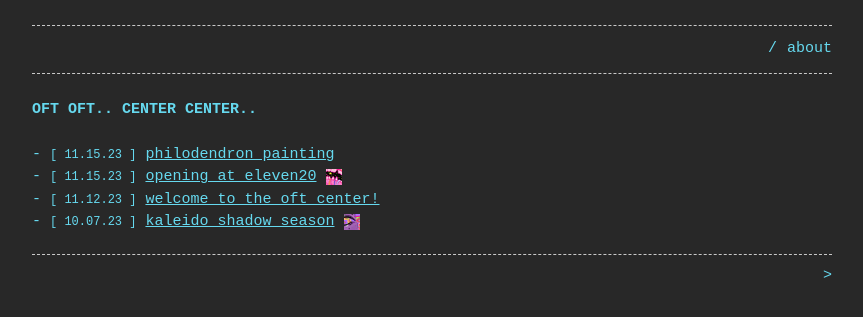
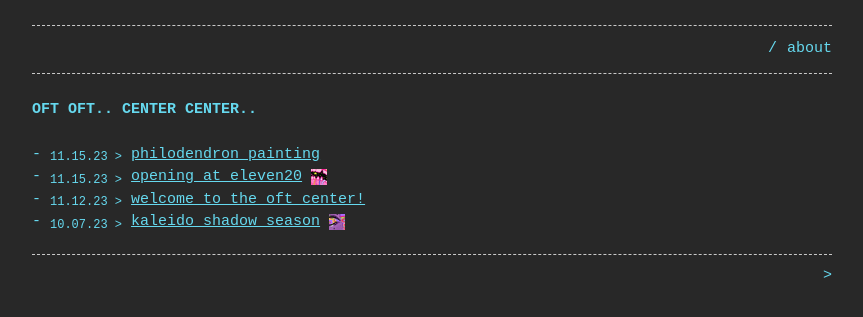
Before and after one commit to setstatic/setstatic.github.io, a Jekyll site: the page built from index.md, in a window 1280 px wide. Shown: the top 317 px of the page, without its empty margins (208-1071 px from the left). Built offline with Jekyll 4.4.1, drawn with Linux system fonts in a browser that asks for light colours.

Commit message:
mobile layour font size

```diff
--- a/_layouts/home.html
+++ b/_layouts/home.html
@@ -10,7 +10,7 @@
     {%- for post in site.posts -%}
     <li>
       {%- assign date_format = "%m.%d.%y" -%}
-      <span class="post__date">[ {{ post.date | date: date_format }} ]</span>
+      <span class="post__date">{{ post.date | date: date_format }} ></span>
       <a href="{{ post.url | relative_url }}">{{ post.title | escape }}</a>
       {%- if post.image -%}
         <a href="{{ post.url | relative_url }}"></a>
--- a/_sass/base.scss
+++ b/_sass/base.scss
@@ -19,7 +19,7 @@
 p, ul, ol { margin: 0px;  color: var(--text-color); }
 a { text-decoration: underline;  color: var(--link-color); }
 a:hover { color: var(--background-color); background-color: var(--base-color); }
-@media only screen and (max-device-width: 500px) { * { font-size: $mobile-font-size !important; } }
+//@media only screen and (max-device-width: 500px) { * { font-size: $mobile-font-size !important; } }
 
 /**
  * Layout
@@ -82,6 +82,7 @@
 .post__date {
   display: inline-block;
   font-size: .75rem;
+  vertical-align: bottom;
 }
 
 /**
```
